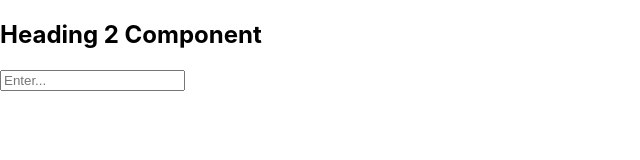
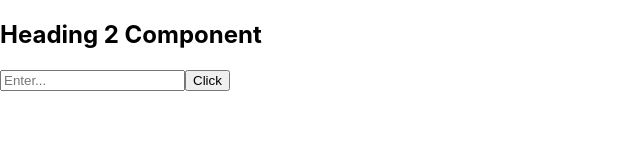
Before and after one commit to sobirjonkadamboev/sam-react, a JavaScript app in the folder my-app/: page / in a window 1280 px wide. Shown: the top 160 px of the page, without its empty margins (0-640 px from the left). Built offline with nearby package versions, Linux system fonts and the light colour scheme.

Commit message:
Auto-backup: 9/4/2026, 3:49:52 AM - Updated my-app/src/App.js

```diff
--- a/my-app/src/App.js
+++ b/my-app/src/App.js
@@ -18,6 +18,7 @@ function App() {
 		<div>
 			<HeaderFunction />
 			<SubmitBtn />
+			<ClickBTN />
 		</div>
 	)
 }
```
